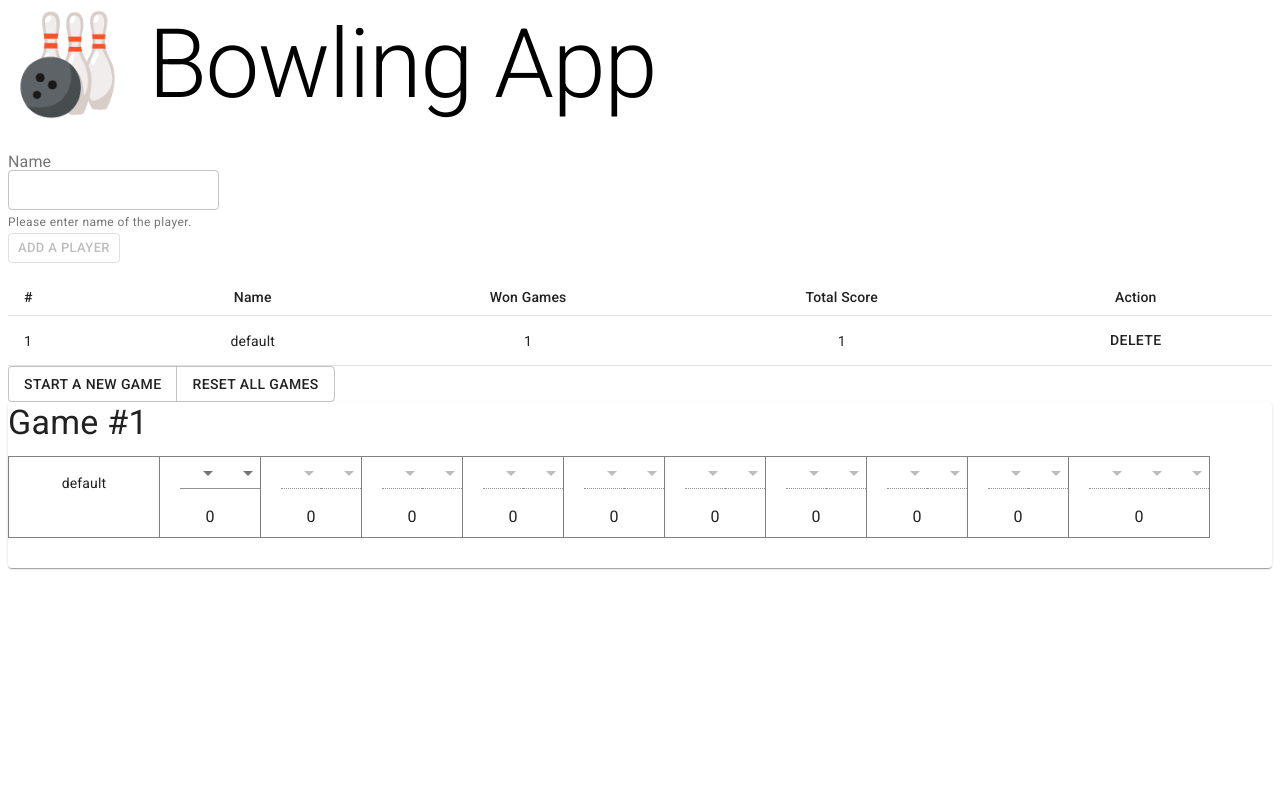
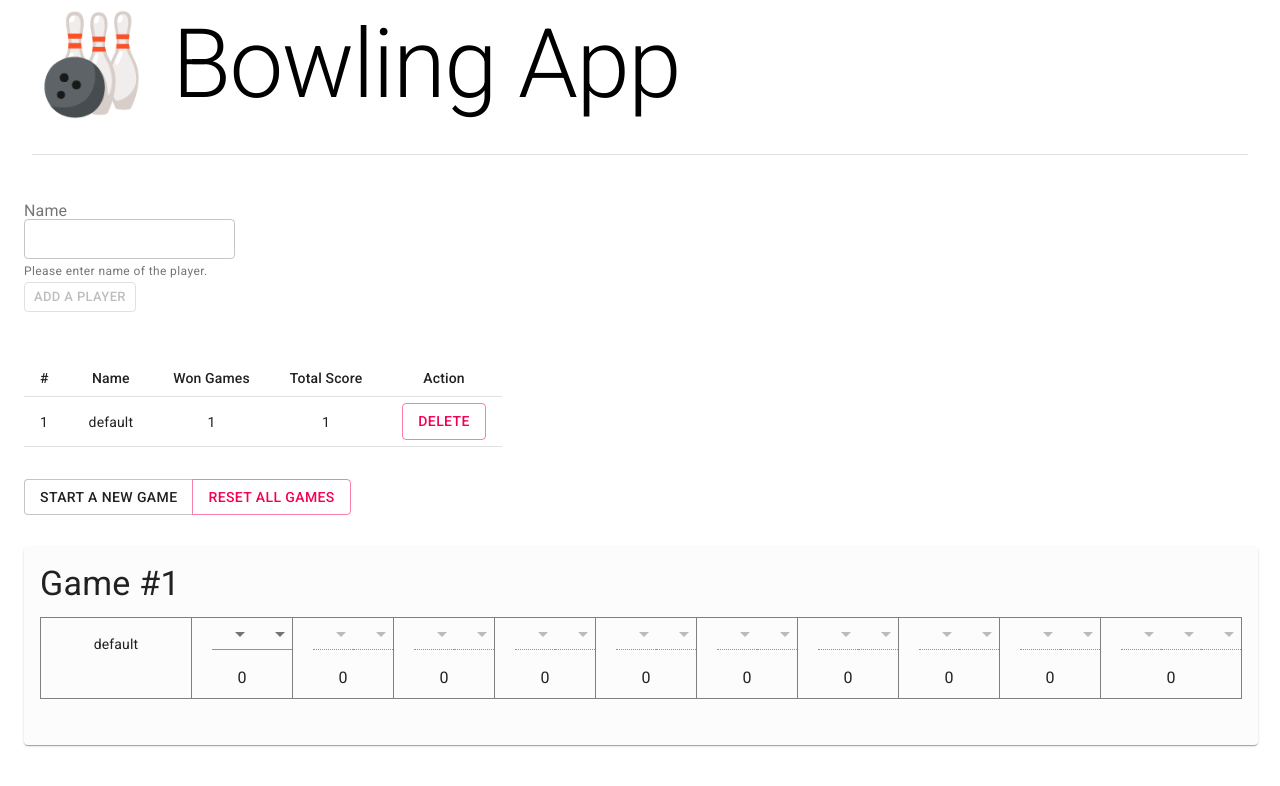
Before and after one commit to YanaTrifonova/bowling, a React app: page / in a window 1280 px wide. Both pictures are taken after a click on the button "START A NEW GAME". Shown: the top 786 px of the page. Built offline with nearby package versions, Linux system fonts and the light colour scheme.

Commit message:
styles applied

```diff
--- a/src/Components/Game/index.jsx
+++ b/src/Components/Game/index.jsx
@@ -1,7 +1,8 @@
-import {Paper, Typography} from "@material-ui/core";
+import {Grid, Paper, Typography} from "@material-ui/core";
 import React from "react";
 import PropTypes from "prop-types";
 import GameTable from "../GameTable";
+import {Stack} from "@mui/material";
 
 export default function Game({
                                game,
@@ -9,7 +10,10 @@ export default function Game({
                                gameIndex,
                              }) {
   return (
-    <Paper>
+    <Grid container>
+      <Stack mt={4} pl={2}>
+        <Paper style={{backgroundColor: "#fcfcfc"}}>
+          <Stack p={2}>
             <Typography variant="h4" component="div" gutterBottom>Game #{gameNumber}</Typography>
             {Object.keys(game).map((playerName) => {
               return (
@@ -17,7 +21,10 @@ export default function Game({
                            key={playerName + "_" + gameIndex}/>
               )
             })}
+          </Stack>
         </Paper>
+      </Stack>
+    </Grid>
   )
 }
 
--- a/src/Components/Header/index.jsx
+++ b/src/Components/Header/index.jsx
@@ -1,8 +1,12 @@
 import React from 'react';
-import { Typography } from '@material-ui/core';
+import {Container, Typography} from '@material-ui/core';
+import {Divider} from "@mui/material";
 
 export default function Header() {
   return (
-    <Typography variant="h1" component="div" gutterBottom>🎳 Bowling App</Typography>
+    <Container maxWidth="xl">
+      <Typography variant="h1" component="div" gutterBottom>🎳 Bowling App</Typography>
+      <Divider />
+    </Container>
   );
 }
--- a/src/Components/Players/index.jsx
+++ b/src/Components/Players/index.jsx
@@ -3,6 +3,7 @@ import {
   Button,
   ButtonGroup,
   FormHelperText,
+  Grid,
   InputLabel,
   Table,
   TableBody,
@@ -15,6 +16,7 @@ import {
 import PropTypes from "prop-types";
 import {useDispatch} from "react-redux";
 import {resetAllGames} from "../../store/GameState/actions";
+import {Stack} from "@mui/material";
 
 export default function Players({handleNewGame}) {
   const [name, setName] = useState("")
@@ -52,7 +54,8 @@ export default function Players({handleNewGame}) {
   }
 
   return (
-    <>
+    <Grid container>
+      <Stack mt={6} pl={2}>
         <form onSubmit={(event) => addPlayer(event, name)}>
           <InputLabel htmlFor="name-input">Name</InputLabel>
           <TextField id="name-input" aria-describedby="name-input-text" error={error} value={name}
@@ -65,6 +68,7 @@ export default function Players({handleNewGame}) {
           <Button type="submit" disabled={name.length === 0} size="small" variant="outlined">Add a player</Button>
         </form>
         {players.length > 0 && (
+          <Stack mt={4}>
             <TableContainer>
               <Table size="small" aria-label="a table with all players">
                 <TableHead>
@@ -89,21 +93,26 @@ export default function Players({handleNewGame}) {
                       <TableCell align="center">1</TableCell>
                       <TableCell align="center">1</TableCell>
                       <TableCell align="center">
-                    <Button onClick={() => onPlayerDelete(player)}>Delete</Button>
+                        <Button onClick={() => onPlayerDelete(player)} color="secondary"
+                                variant="outlined">Delete</Button>
                       </TableCell>
                     </TableRow>
                   ))}
                 </TableBody>
               </Table>
             </TableContainer>
+          </Stack>
         )}
         {players.length > 0 && (
+          <Stack mt={4}>
             <ButtonGroup>
-          <Button onClick={startNewGameClicked}>Start a new game</Button>
-          <Button onClick={resetAllGamesClicked}>Reset all games</Button>
+              <Button onClick={startNewGameClicked} color="info">Start a new game</Button>
+              <Button onClick={resetAllGamesClicked} color="secondary">Reset all games</Button>
             </ButtonGroup>
+          </Stack>
         )}
-    </>
+      </Stack>
+    </Grid>
   );
 }
 
```
Lines whose indentation alone changed are shown as unchanged.
